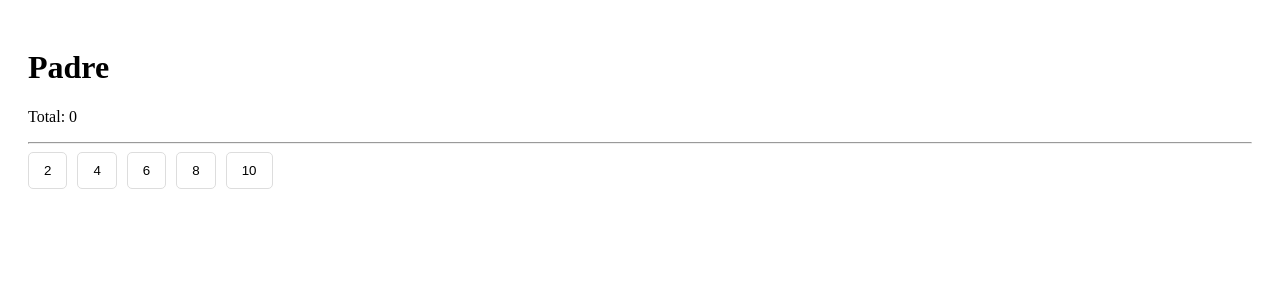
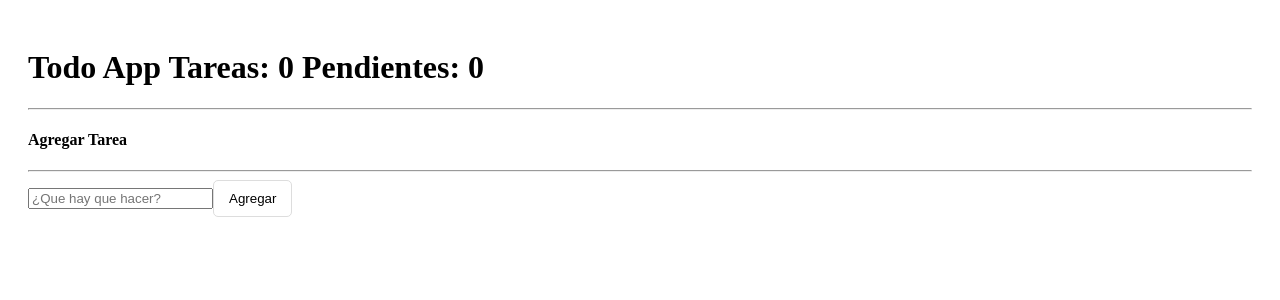
Before and after one commit to vrmedina/r_HooksApp, a React app: page / in a window 1280 px wide. Shown: the top 300 px of the page. Built offline with nearby package versions, Linux system fonts and the light colour scheme; the HTML template or start-up script is replaced by a standard one.

Commit message:
finish ToDo app

```diff
--- /dev/null
+++ b/src/08-useReducer/ToDoApp.jsx
@@ -0,0 +1,38 @@
+import { TodoList } from "./components/TodoList";
+import { TodoAdd } from "./components/TodoAdd";
+import { useTodo } from "./hooks/useTodo";
+
+export const ToDoApp = () => {
+  const {
+    todos,
+    countTodos,
+    pendingTodos,
+    handleDeleteTodo,
+    handleToggleTodo,
+    handleNewTodo,
+  } = useTodo([]);
+
+  return (
+    <>
+      <h1>
+        Todo App <span className="border border-primary rounded p-2 mx-3">Tareas: {countTodos}</span>{" "}
+        <span className="border border-danger rounded p-2 mx-3">Pendientes: {pendingTodos}</span>
+      </h1>
+      <hr />
+      <div className="row">
+        <div className="col-7">
+          <TodoList
+            todos={todos}
+            onDeleteTodo={handleDeleteTodo}
+            onToggleTodo={handleToggleTodo}
+          />
+        </div>
+        <div className="col-5">
+          <h4>Agregar Tarea</h4>
+          <hr />
+          <TodoAdd onNewTodo={handleNewTodo} />
+        </div>
+      </div>
+    </>
+  );
+};
--- /dev/null
+++ b/src/08-useReducer/components/TodoAdd.jsx
@@ -0,0 +1,38 @@
+import { useForm } from "../hooks/useForm";
+
+export const TodoAdd = ({ onNewTodo }) => {
+  const { formState, onInputChange, onResetForm, description } = useForm({
+    description: "",
+  });
+
+  const onFormSubmit = (event) => {
+    event.preventDefault();
+
+    if (description.length < 1) return;
+
+    const newTodo = {
+      id: new Date().getTime(),
+      description,
+      done: false,
+    };
+
+    onNewTodo(newTodo);
+    onResetForm();
+  };
+
+  return (
+    <form onSubmit={onFormSubmit}>
+      <input
+        type="text"
+        placeholder="¿Que hay que hacer?"
+        className="form-control"
+        name="description"
+        value={description}
+        onChange={onInputChange}
+      />
+      <button type="submit" className="btn btn-outline-primary mt-2">
+        Agregar
+      </button>
+    </form>
+  );
+};
--- /dev/null
+++ b/src/08-useReducer/components/TodoItem.jsx
@@ -0,0 +1,14 @@
+export const TodoItem = ({ todo, onDeleteTodo, onToggleTodo }) => {
+  return (
+    <li onClick={ () => onToggleTodo(todo)}
+    className={`list-group-item d-flex justify-content-between ${ todo.done ? "bg-success bg-gradient text-white":""}`}>
+      <span className={`align-self-center ${ todo.done ? "text-decoration-line-through":""}`}>{todo.description}</span>
+      <button
+        onClick={() => onDeleteTodo(todo)}
+        className="btn btn-danger mx-3"
+      >
+        Borrar
+      </button>
+    </li>
+  );
+};
--- /dev/null
+++ b/src/08-useReducer/components/TodoList.jsx
@@ -0,0 +1,11 @@
+import { TodoItem } from "./TodoItem";
+
+export const TodoList = ({ todos = [], onDeleteTodo, onToggleTodo }) => {
+  return (
+    <ul className="list-group">
+      {todos.map((todo) => (
+        <TodoItem key={todo.id} todo={todo} onDeleteTodo={onDeleteTodo} onToggleTodo={onToggleTodo} />
+      ))}
+    </ul>
+  );
+};
--- /dev/null
+++ b/src/08-useReducer/hooks/useForm.js
@@ -0,0 +1,26 @@
+// Nota: React Hook Form es una libreria muy completa de manejo de formularios con hooks
+import { useState } from "react";
+
+export const useForm = (initialForm = {}) => {
+  const [formState, setFormState] = useState(initialForm);
+
+  const onInputChange = ({ target }) => {
+    const { name, value } = target;
+
+    setFormState({
+      ...formState,
+      [name]: value,
+    });
+  };
+
+  const onResetForm = () => {
+    setFormState( initialForm );
+  };
+
+  return {
+    ...formState,
+    formState,
+    onInputChange,
+    onResetForm,
+  };
+};
--- /dev/null
+++ b/src/08-useReducer/hooks/useTodo.js
@@ -0,0 +1,54 @@
+import { useEffect, useReducer } from "react";
+import { todoReducer } from "../todoReducer";
+
+const init = () => {
+  return JSON.parse(localStorage.getItem("todos")) || [];
+};
+
+export const useTodo = ({ initialState }) => {
+  const [todos, dispatch] = useReducer(todoReducer, initialState, init);
+
+  const countTodos = todos.length;
+
+  const pendingTodos = todos.filter((todo) => !todo.done).length;
+
+  const handleNewTodo = (todo) => {
+    const action = {
+      type: "[TODO] Add Todo",
+      payload: todo,
+    };
+
+    dispatch(action);
+  };
+
+  const handleDeleteTodo = (todo) => {
+    const action = {
+      type: "[TODO] Delete Todo",
+      payload: todo,
+    };
+
+    dispatch(action);
+  };
+
+  const handleToggleTodo = (todo) => {
+    const action = {
+      type: "[TODO] Toggle Todo",
+      payload: todo,
+    };
+
+    dispatch(action);
+  };
+
+  useEffect(() => {
+    localStorage.setItem("todos", JSON.stringify(todos));
+  }, [todos]);
+
+  return {
+    todos,
+    countTodos,
+    pendingTodos,
+    handleDeleteTodo,
+    handleToggleTodo,
+    handleNewTodo,
+  };
+};
--- /dev/null
+++ b/src/08-useReducer/intro-reducer.js
@@ -0,0 +1,34 @@
+const initialState = [
+  {
+    id: 1,
+    todo: "Obtener la Gema del Alma",
+    done: false,
+  },
+];
+
+const todoReducer = (state = initialState, action = {}) => {
+  if (action.type === "[TODO] Add new ToDo task") {
+    return [...state, action.payload];
+  }
+
+  return state;
+};
+
+let todos = todoReducer();
+
+// console.log(todos);
+
+const newTodo = {
+  id: 2,
+  todo: "Obtener la Gema del Tiempo",
+  done: false,
+};
+
+const addTodoAction = {
+  type: "[TODO] Add new ToDo task",
+  payload: newTodo,
+};
+
+todos = todoReducer(todos, addTodoAction);
+
+console.log(todos);
--- /dev/null
+++ b/src/08-useReducer/todoReducer.js
@@ -0,0 +1,24 @@
+export const todoReducer = (initialState = [], action) => {
+  switch (action.type) {
+    case "[TODO] Add Todo":
+      return [...initialState, action.payload];
+
+    case "[TODO] Delete Todo":
+      return initialState.filter((todo) => todo.id !== action.payload.id);
+
+    case "[TODO] Toggle Todo":
+      return initialState.map((todo) => {
+        if (todo.id === action.payload.id) {
+          return {
+            ...todo,
+            done: !todo.done,
+          };
+        }
+
+        return todo;
+      });
+
+    default:
+      return initialState;
+  }
+};
--- a/src/main.jsx
+++ b/src/main.jsx
@@ -10,12 +10,15 @@
 // import { Memorize } from './06-memos/Memorize';
 // import { MemoHook } from './06-memos/MemoHook';
 // import { CallbackHook } from './06-memos/CallbackHook';
-import { Padre } from './07-tarea-memo/Padre';
+// import { Padre } from './07-tarea-memo/Padre';
+import { ToDoApp } from './08-useReducer/ToDoApp';
+
+// import './08-useReducer/intro-reducer';
 
 import './index.css'
 
 ReactDOM.createRoot(document.getElementById('root')).render(
-  <Padre />
+  <ToDoApp />
 );
 
 {/* <HooksApp /> */}
@@ -29,3 +32,4 @@
 {/* <Memorize /> */}
 {/* <MemoHook /> */}
 {/* <CallbackHook /> */}
+{/* <Padre /> */}
```
